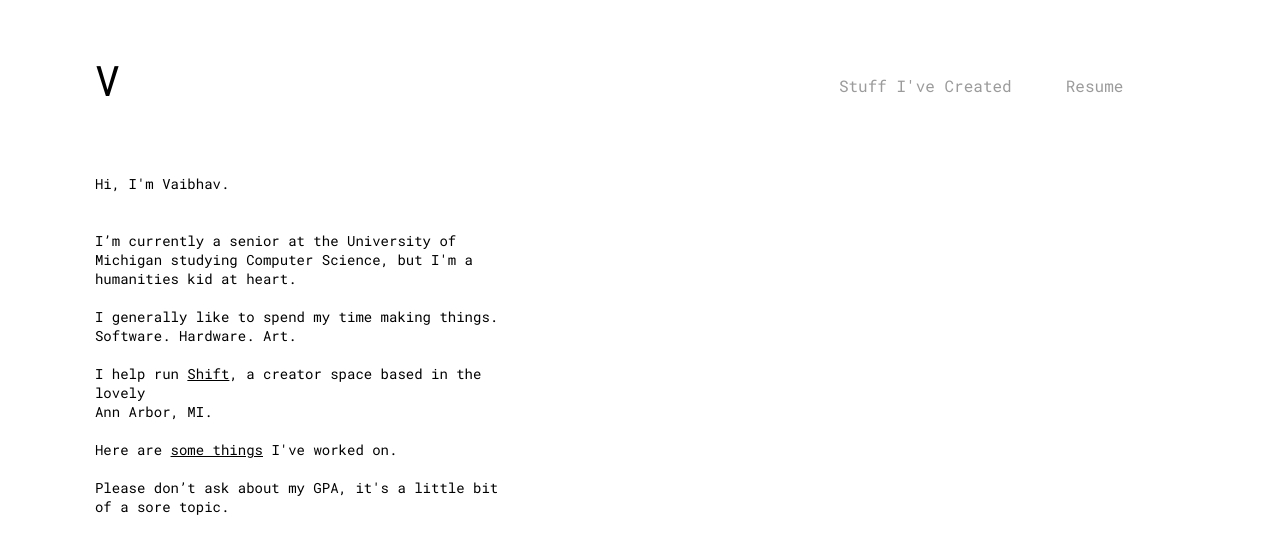
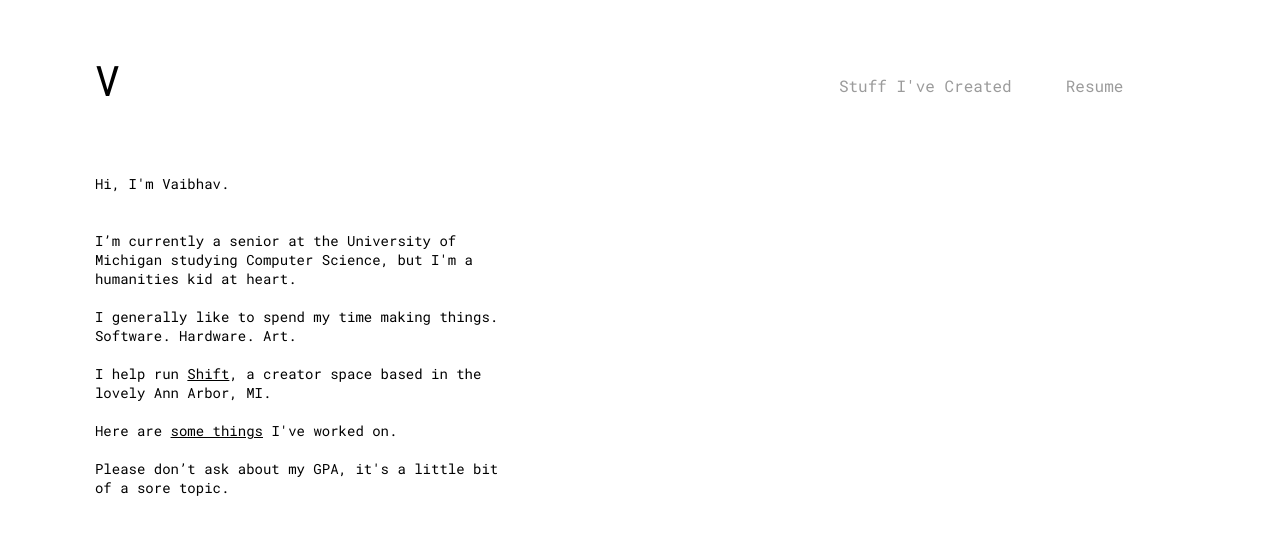
Before and after one commit to vaibhavbafna5/personal-website, a plain HTML site: page index.html in a window 1280 px wide. Drawn offline with nearby package versions, Linux system fonts and the light colour scheme.

Commit message:
fixed stuff

```diff
--- a/index.html
+++ b/index.html
@@ -47,7 +47,7 @@
                 Software. Hardware. Art.
                 <br>
                 <br>
-                I help run <a href="https://creatorspace.co"><u>Shift</u></a>, a creator space based in the lovely <br>Ann Arbor, MI.
+                I help run <a href="https://creatorspace.co"><u>Shift</u></a>, a creator space based in the lovely Ann Arbor, MI.
                 <br>
                 <br>
                 Here are <a href="stuff-ive-created.html"><u>some things</u></a> I've worked on.
```
